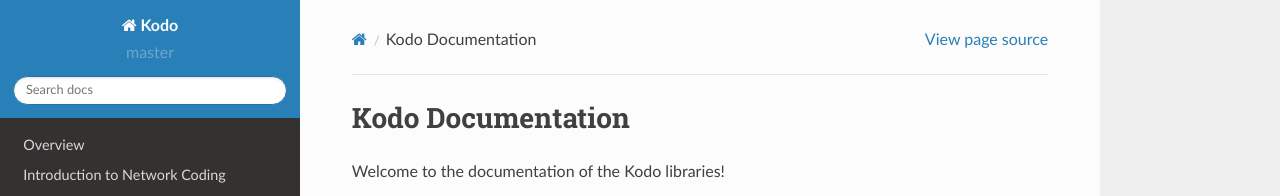
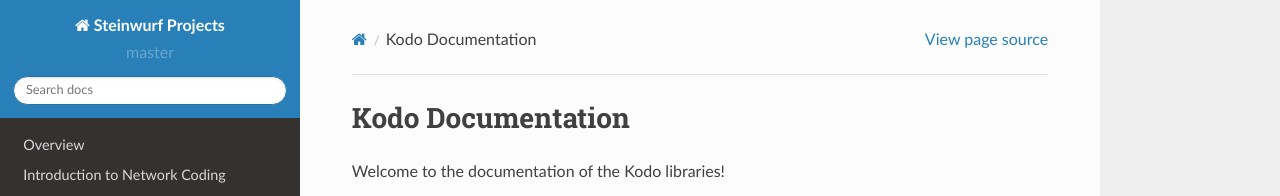
Before and after one commit to steinwurf/steinwurf-docs, a Sphinx documentation site: the page built from source/index.rst, in a window 1280 px wide. Shown: the top 196 px of the page. Built offline with Sphinx 7.4.7 and the Read the Docs theme 2.0.0, drawn with Linux system fonts in a browser that asks for light colours.

Commit message:
Rename to steinwurf-docs + Use Steinwurf Projects name

```diff
--- a/source/conf.py
+++ b/source/conf.py
@@ -1,6 +1,6 @@
 # -*- coding: utf-8 -*-
 #
-# Kodo documentation build configuration file, created by
+# Steinwurf documentation build configuration file, created by
 # sphinx-quickstart on Thu Mar 22 12:50:11 2012.
 #
 # This file is execfile()d with the current directory set to its containing
@@ -47,7 +47,7 @@ source_suffix = '.rst'
 master_doc = 'index'
 
 # General information about the project.
-project = u'Kodo'
+project = u'Steinwurf Projects'
 copyright = u'2016, Steinwurf ApS'
 
 # The version info for the project you're documenting, acts as replacement for
@@ -174,7 +174,7 @@ html_static_path = []
 #html_file_suffix = None
 
 # Output file base name for HTML help builder.
-htmlhelp_basename = 'Kododoc'
+htmlhelp_basename = 'Steinwurfdoc'
 
 try:
     import sphinx_rtd_theme
@@ -202,7 +202,8 @@ latex_elements = {
 # Grouping the document tree into LaTeX files. List of tuples (source start
 # file, target name, title, author, documentclass [howto/manual]).
 latex_documents = [
-    ('index', 'Kodo.tex', u'Kodo Documentation', u'Steinwurf ApS', 'manual'),
+    ('index', 'Steinwurf.tex', u'Steinwurf Documentation', u'Steinwurf ApS',
+     'manual'),
 ]
 
 # The name of an image file (relative to this directory) to place at the top of
@@ -231,7 +232,7 @@ latex_documents = [
 # One entry per manual page. List of tuples
 # (source start file, name, description, authors, manual section).
 man_pages = [
-    ('index', 'kodo', u'Kodo Documentation',
+    ('index', 'Steinwurf', u'Steinwurf Documentation',
      [u'Steinwurf ApS'], 1)
 ]
 
@@ -245,8 +246,8 @@ man_pages = [
 # (source start file, target name, title, author,
 #  dir menu entry, description, category)
 texinfo_documents = [
-    ('index', 'Kodo', u'Kodo Documentation', u'Steinwurf ApS', 'Kodo',
-     'C++ library for Random Linear Network Coding.', 'Miscellaneous'),
+    ('index', 'Steinwurf', u'Steinwurf Documentation', u'Steinwurf ApS',
+     'Steinwurf', 'Collection of Steinwurf libraries.', 'Miscellaneous'),
 ]
 
 # Documents to append as an appendix to all manuals.
```
Also changed, not shown: README.rst (+5 -6 lines).
